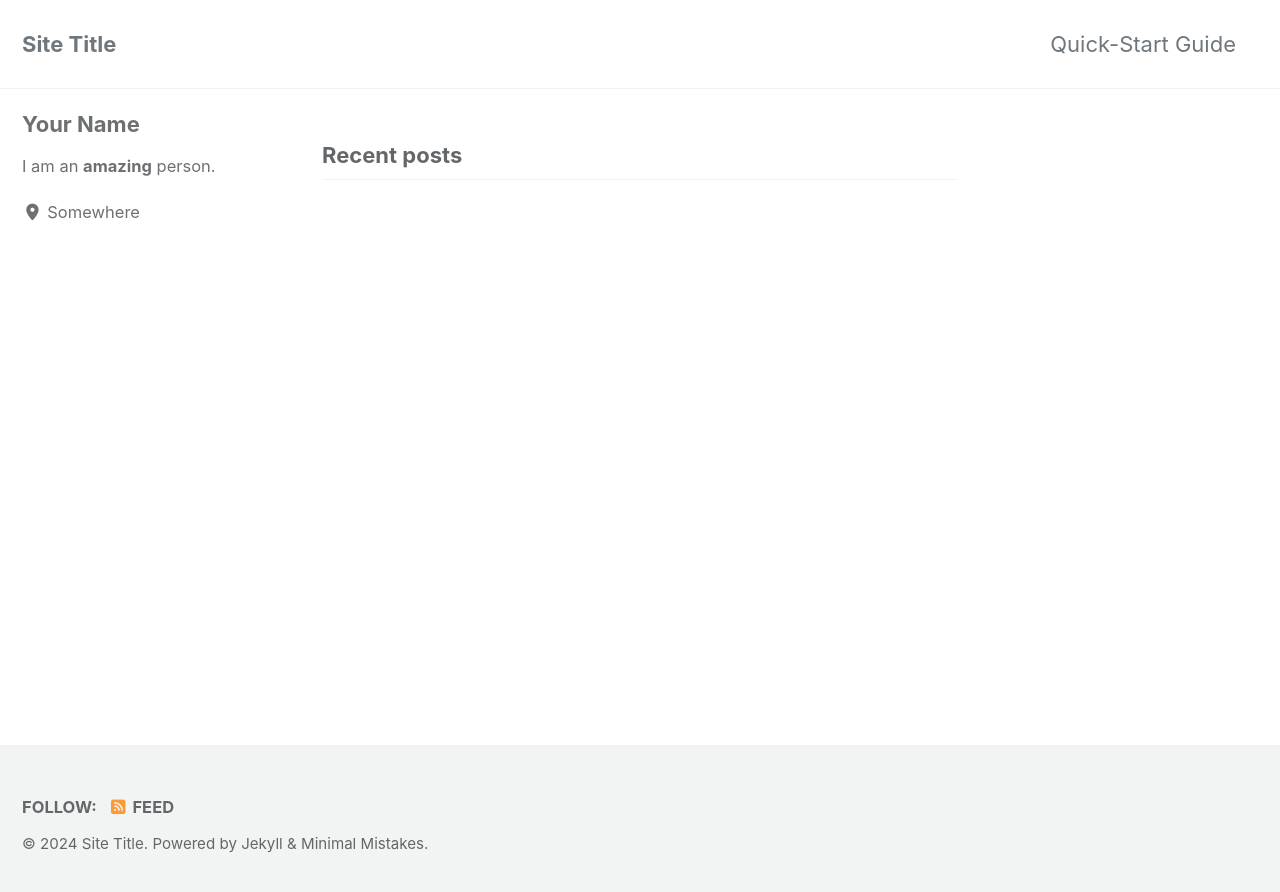
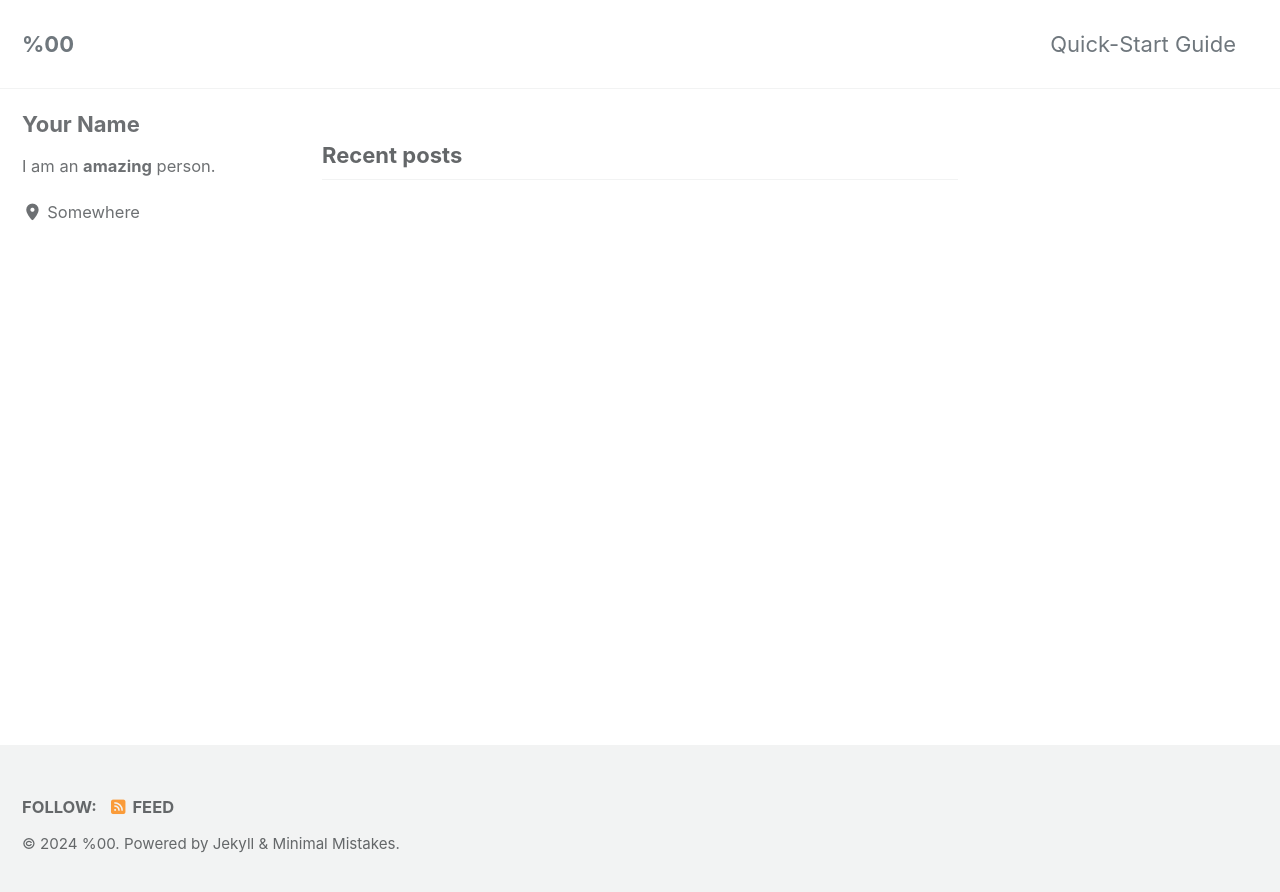
Before and after one commit to rizi85/rizi85.github.io, a Jekyll site: the page built from index.html, in a window 1280 px wide. Shown: the top 892 px of the page. Built offline with Jekyll 4.4.1, drawn with Linux system fonts in a browser that asks for light colours; cached includes are drawn as plain includes; the list of posts is cut into pages by our own code.

Commit message:
First config test

```diff
--- a/_config.yml
+++ b/_config.yml
@@ -16,11 +16,11 @@ minimal_mistakes_skin    : "default" # "air", "aqua", "contrast", "dark", "dirt"
 
 # Site Settings
 locale                   : "en-US"
-title                    : "Site Title"
+title                    : "%00"
 title_separator          : "-"
 subtitle                 : # site tagline that appears below site title in masthead
-name                     : "Your Name"
-description              : "An amazing website."
+name                     : "rizi85"
+description              : "Cybersecurity campfire"
 url                      : # the base hostname & protocol for your site e.g. "https://mmistakes.github.io"
 baseurl                  : # the subpath of your site, e.g. "/blog"
 repository               : # GitHub username/repo-name e.g. "mmistakes/minimal-mistakes"
```
